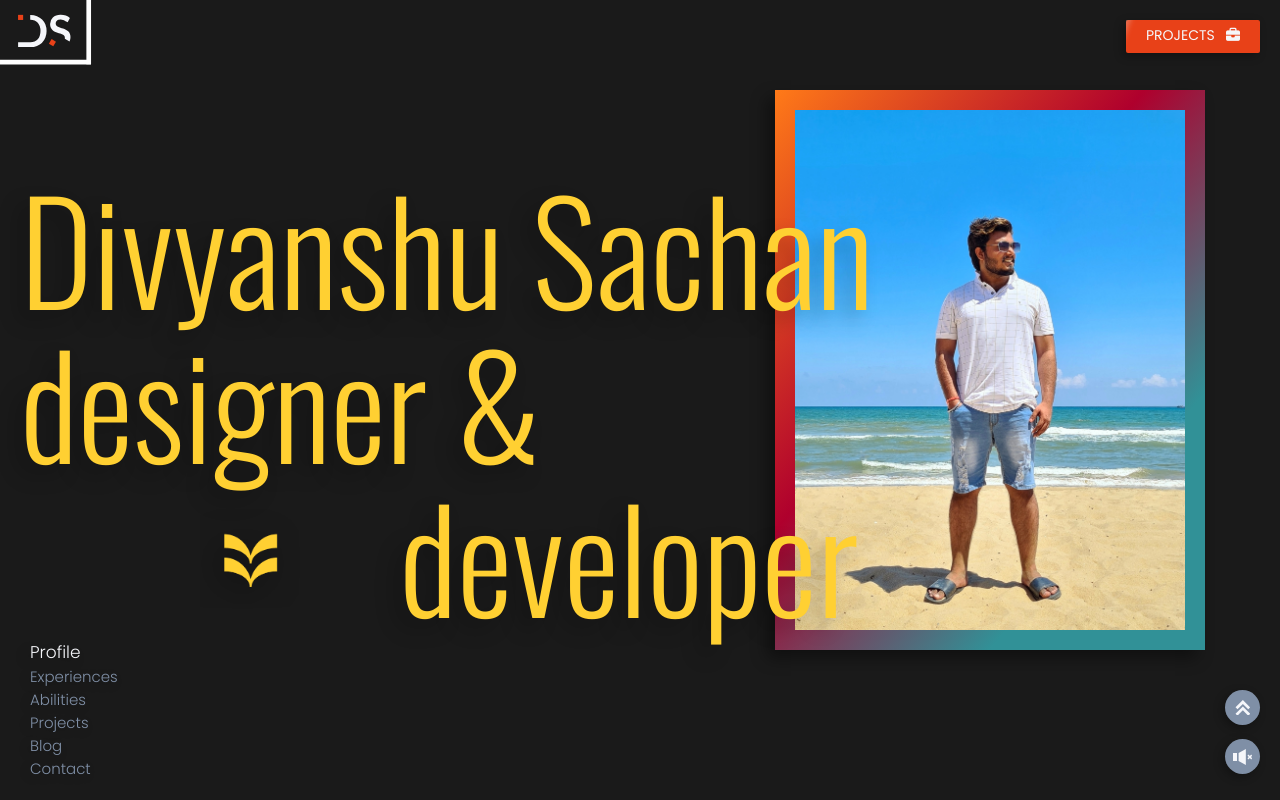
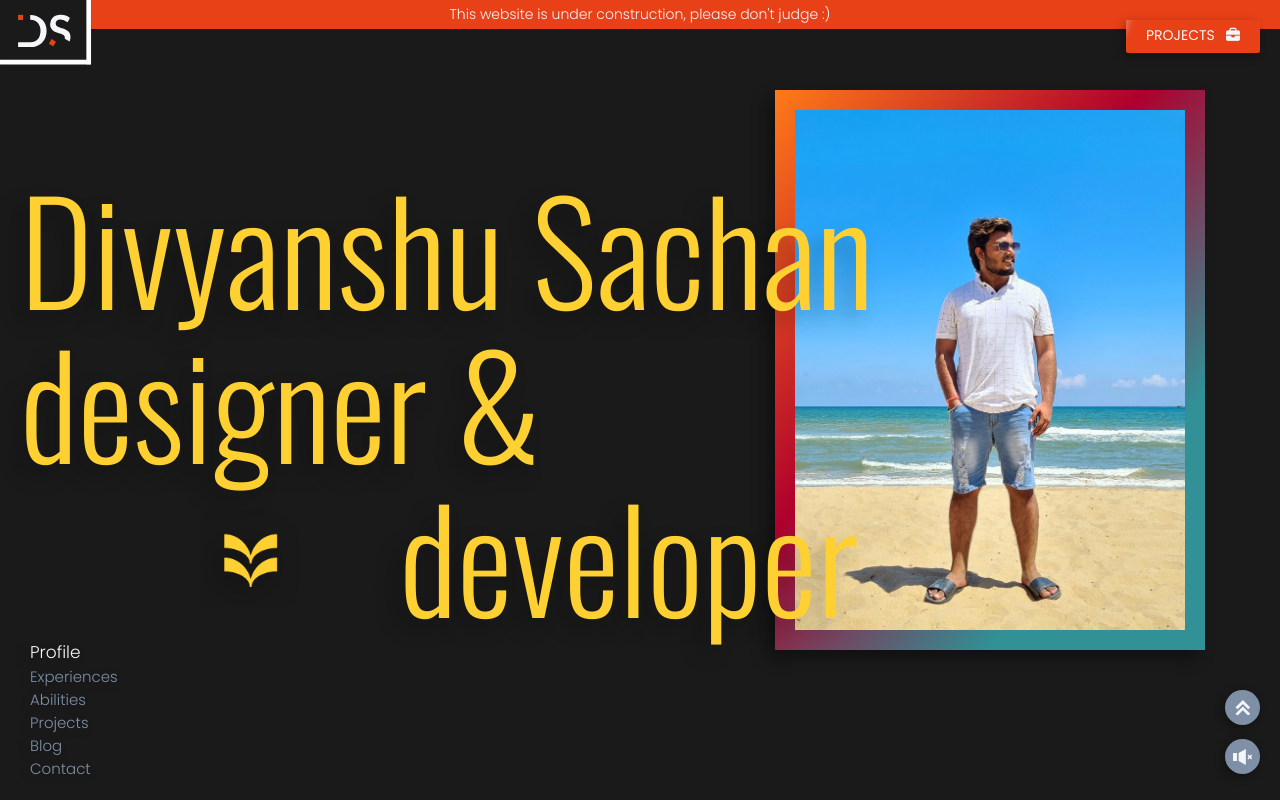
Before and after one commit to dsac147/personal-website, a website: page index.html in a window 1280 px wide. Shown: the top 800 px of the page. Drawn offline with nearby package versions, Linux system fonts and the light colour scheme.

Commit message:
Added under construction banner

```diff
--- a/index.html
+++ b/index.html
@@ -5,6 +5,23 @@
     <meta charset="UTF-8">
     <meta name="viewport" content="width=device-width, initial-scale=1.0">
     <title>I'm Divyanshu Sachan</title>
+    <!-- test -->
+    <style type="text/css" media="screen">
+
+        div#banner {
+        position: absolute;
+        top: 0;
+        left: 0;
+        background-color: #e84118;
+        width: 100%;
+        }
+        div#banner-content {
+        width: 100%;
+        text-align: center;
+        font-size: 14px;
+        padding: 4px 0;
+        }
+    </style>
     <link rel="preconnect" href="https://fonts.gstatic.com">
     <link href="https://fonts.googleapis.com/css2?family=Oswald:wght@300&display=swap"
         rel="stylesheet">
@@ -15,6 +32,16 @@
 
 <body>
     <div class="container">
+
+
+        <!-- test -->
+        <div id="banner">
+            <div id="banner-content">
+                This website is under construction, please don't judge :)
+            </div>
+        </div>
+
+
         <div class="nav">
             <div class="nav__logo" id="nav__logo">
                 <a href="/">
```
Also changed, not shown: dist/css/style.comp.css (added), dist/css/style.css (added), dist/css/style.prefix.css (added), 1 other file.
